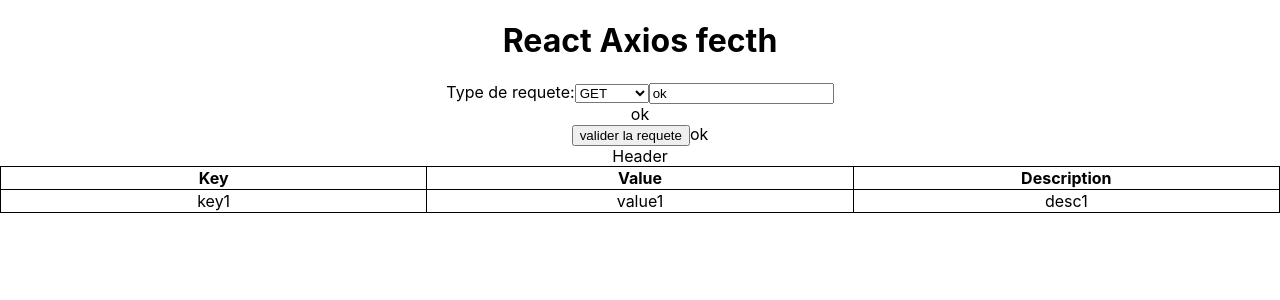
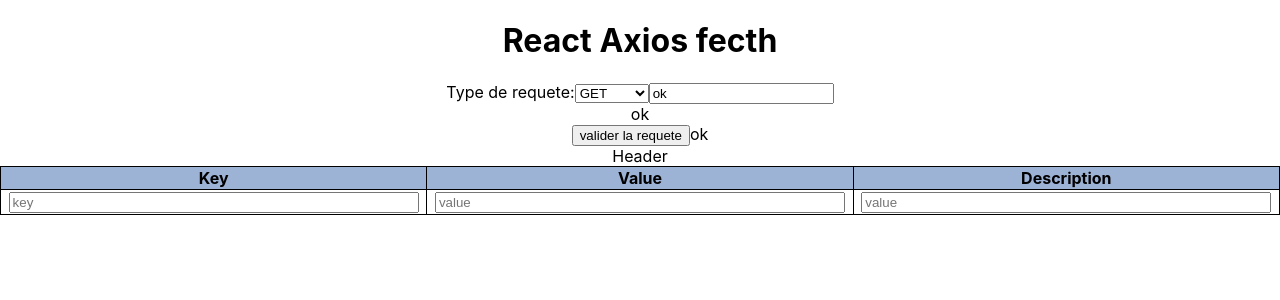
Before and after one commit to tom-ruiz/Dragon_WebServices, a React (Create React App) app in the folder ws-dragons-donjon/client/: page / in a window 1280 px wide. Shown: the top 300 px of the page. Built offline with nearby package versions, Linux system fonts and the light colour scheme; no server answers.

Commit message:
ajout des imputs dans le tableau

```diff
--- a/ws-dragons-donjon/client/src/components/Table.jsx
+++ b/ws-dragons-donjon/client/src/components/Table.jsx
@@ -13,9 +13,9 @@
                     <td>Description</td>
                 </tr>
                 <tr>
-                    <td>key1</td>
-                    <td>value1</td>
-                    <td>desc1</td>
+                    <td><input type="text" placeholder='key'/></td>
+                    <td><input type="text" placeholder='value'/></td>
+                    <td><input type="text" placeholder='value'/></td>
                 </tr>
 
             </table>
--- a/ws-dragons-donjon/client/src/style/table.scss
+++ b/ws-dragons-donjon/client/src/style/table.scss
@@ -6,9 +6,15 @@
         td {
             border: 1px solid black;
             width: calc(100% / 3);
+
+            input {
+                width: 95%;
+            }
         }
     }
-    &-head{
+
+    &-head {
         font-weight: bold;
+        background-color: #9cb3d6;
     }
 }
```
